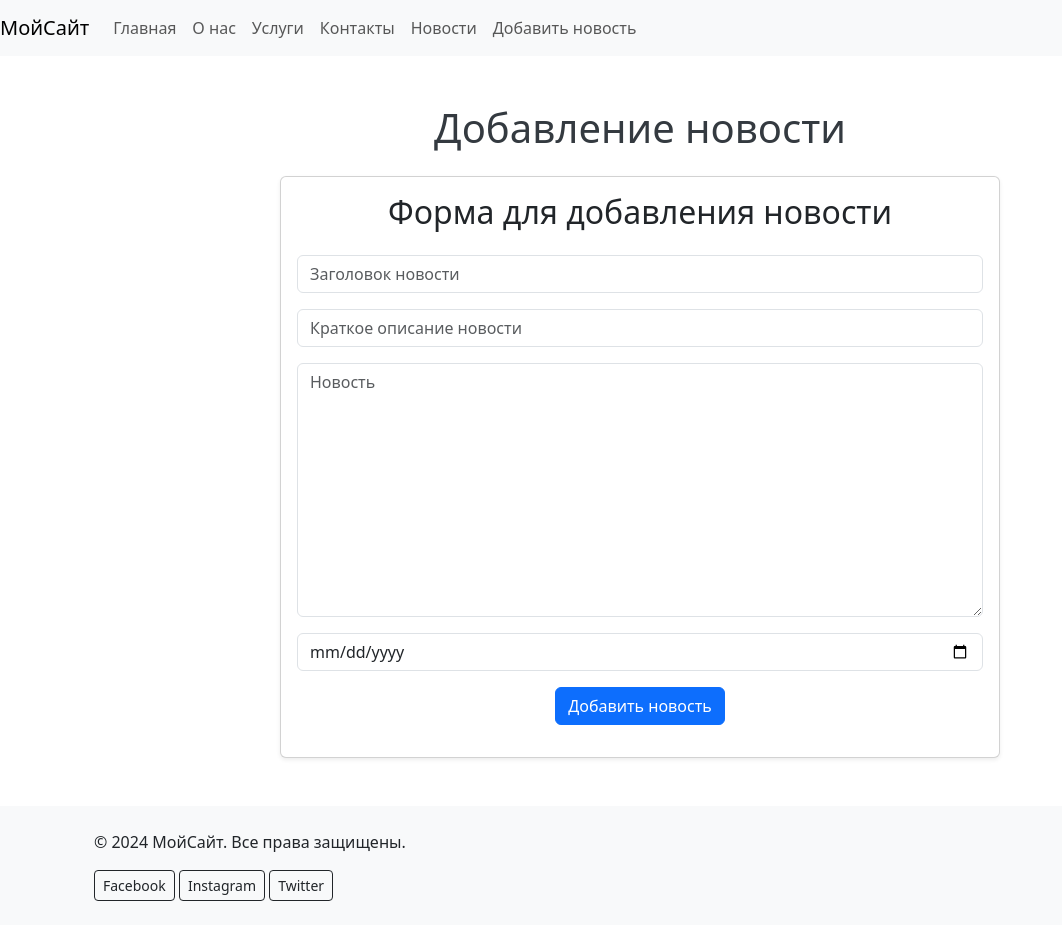
After one commit to statelinecat/DJango_full, a Django app: page /news/create_news in a window 1280 px wide. The commit adds this page. Shown: the whole page, without its empty margins (0-1062 px from the left). Run offline with Django 5.2, Linux system fonts and the light colour scheme.

Commit message:
add new script

```diff
--- a/zerocoder/main/templates/main/menu.html
+++ b/zerocoder/main/templates/main/menu.html
@@ -20,6 +20,9 @@
             <li class="nav-item">
                 <a class="nav-link" href="{% url 'news_home' %}">Новости</a>
             </li>
+            <li class="nav-item">
+                <a class="nav-link" href="{% url 'add_news' %}">Добавить новость</a>
+            </li>
         </ul>
     </div>
 </nav>
--- /dev/null
+++ b/zerocoder/news/forms.py
@@ -0,0 +1,14 @@
+from django import forms
+from .models import news_post
+from django.forms import ModelForm, TextInput, Textarea, DateInput
+
+class news_postForm(forms.ModelForm):
+    class Meta:
+        model = news_post
+        fields = ['title', 'short_description', 'text', 'pub_date']
+        widgets = {
+            'title': forms.TextInput(attrs={'class': 'form-control', 'placeholder': 'Заголовок новости'}),
+            'short_description': forms.TextInput(attrs={'class': 'form-control', 'placeholder': 'Краткое описание новости'}),
+            'text': forms.Textarea(attrs={'class': 'form-control', 'placeholder': 'Новость'}),
+            'pub_date': forms.DateInput(attrs={'class': 'form-control', 'type': 'date', 'placeholder':'Дата публикации'}),
+        }
--- /dev/null
+++ b/zerocoder/news/templates/news/add_news.html
@@ -0,0 +1,52 @@
+{% extends 'main/base.html' %}
+{% load static %}
+
+{% block title %}
+{% endblock %}
+
+{% block content %}
+<div class="container mt-5">
+    <h1 class="text-center mb-4">Добавление новости</h1>
+
+    <div class="row justify-content-center">
+        <div class="col-md-8">
+            <div class="card shadow-sm">
+                <div class="card-body">
+                    <h2 class="card-title text-center mb-4">Форма для добавления новости</h2>
+                    <form method="post">
+                        {% csrf_token %}
+                        <div class="form-group mb-3">
+                            <!--<label for="title">Заголовок новости</label>
+                            <input type="text" id="title" class="form-control" placeholder="Введите заголовок новости">-->
+                              {{ form.title }}
+                        </div>
+                        <div class="form-group mb-3">
+                            <!--<label for="description">Краткое описание</label>
+                            <input type="text" id="description" class="form-control" placeholder="Введите краткое описание">-->
+                          {{ form.short_description }}
+                        </div>
+                        <div class="form-group mb-3">
+                            <!--<label for="content">Содержание</label>
+                            <textarea id="content" class="form-control" rows="5" placeholder="Введите содержание новости"></textarea>-->
+                          {{ form.text }}
+                        </div>
+                        <div class="form-group mb-3">
+                            <!--<label for="date">Дата публикации</label>
+                            <input type="date" id="date" class="form-control">-->
+                          {{ form.pub_date }}
+                        </div>
+                        <!--<div class="form-group mb-4">
+                            <label for="time">Время публикации</label>
+                            <input type="time" id="time" class="form-control">
+                        </div>-->
+                        <div class="text-center">
+                            <button type="submit" class="btn btn-primary">Добавить новость</button>
+                        </div>
+                    </form>
+                  <p>{{ error }}</p>
+                </div>
+            </div>
+        </div>
+    </div>
+</div>
+{% endblock %}
--- a/zerocoder/news/urls.py
+++ b/zerocoder/news/urls.py
@@ -2,5 +2,7 @@ from django.urls import path
 from . import views
 
 urlpatterns = [
-	path('', views.home, name='news_home')
+	path('', views.home, name='news_home'),
+	path('<int:id>/', views.news_detail, name='news_detail'),
+	path('create_news', views.create_news, name='add_news'),
 ]
--- a/zerocoder/news/views.py
+++ b/zerocoder/news/views.py
@@ -1,6 +1,24 @@
-from django.shortcuts import render
+from django.shortcuts import render, get_object_or_404, redirect
+from .forms import news_postForm
 from .models import news_post
+
 
 def home(request):
     news = news_post.objects.all()
     return render(request, "news/news.html", {"news": news})
+
+def news_detail(request, id):
+    news = get_object_or_404(news_post, id=id)
+    return render(request, 'news/news_detail.html', {'news': news})
+
+def create_news(request):
+    error = ""
+    if request.method == 'POST':
+        form = news_postForm(request.POST)
+        if form.is_valid():
+            form.save()
+            return redirect('news_home')
+        else:
+            error = "Форма заполнена неверно"
+    form = news_postForm()
+    return render(request, 'news/add_news.html', {'form': form, 'error': error})
```
Also changed, not shown: zerocoder/news/templates/news/news.html (+22 -13 lines), zerocoder/news/templates/news/news_detail.html (added, +11 -0 lines), zerocoder/__init__.py (added).
